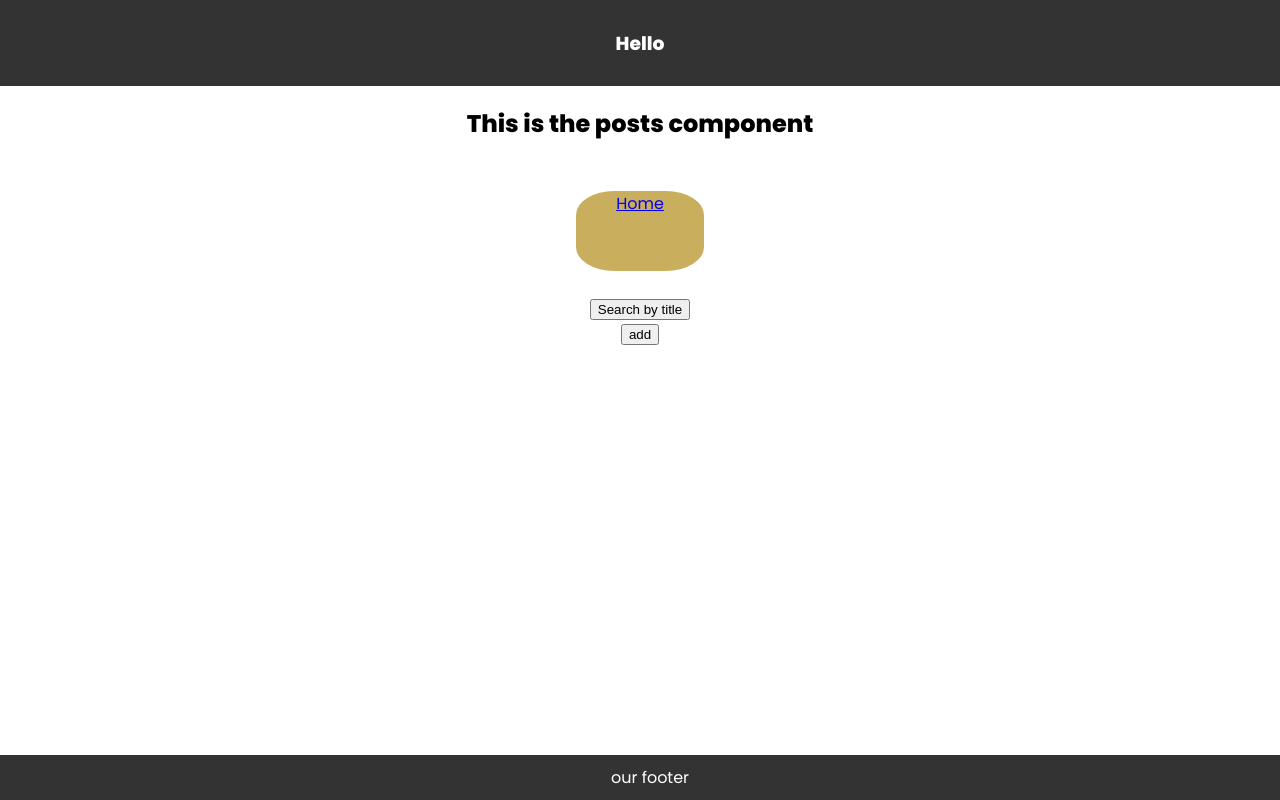
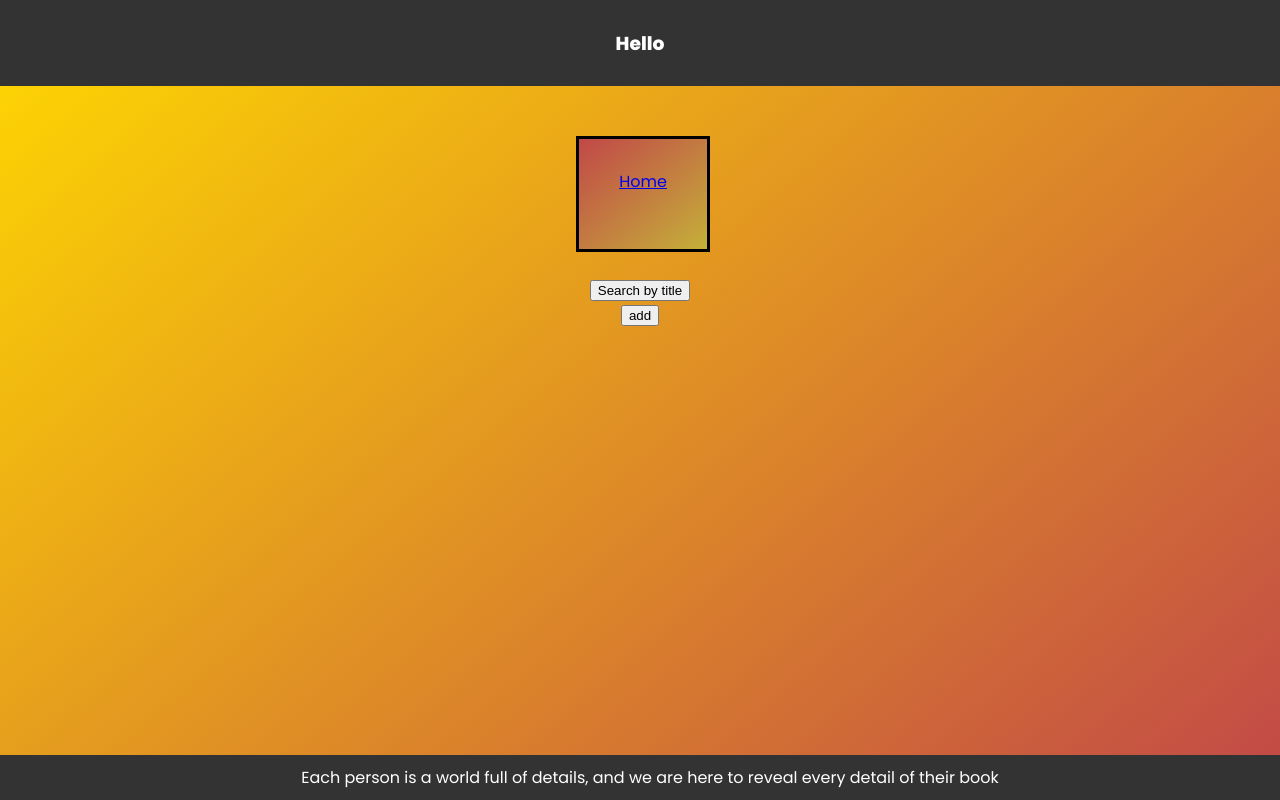
Before and after one commit to EOSHUA/Building-a-React-application-to-work-with-the-information, a React (Create React App) app: page /User/Home/Posts in a window 1280 px wide. Built offline with nearby package versions, Linux system fonts and the light colour scheme; data requests are answered from the project's data file.

Commit message:
Continue project  finish

```diff
--- /dev/null
+++ b/db.json
@@ -0,0 +1,19 @@
+{
+  "posts": [
+    {
+      "id": 1,
+      "title": "json-server",
+      "author": "typicode"
+    }
+  ],
+  "comments": [
+    {
+      "id": 1,
+      "body": "some comment",
+      "postId": 1
+    }
+  ],
+  "profile": {
+    "name": "typicode"
+  }
+}
--- a/src/App.css
+++ b/src/App.css
@@ -8,7 +8,10 @@ nav {
   text-align: center;
 }
 body{
-
+  background: linear-gradient(500deg, #FFD900, rgb(193, 72, 72));
+  background-repeat: no-repeat;
+  background-position: center;
+  background-size: cover;
   font-family: 'Poppins', sans-serif;
   background-repeat: no-repeat;
   background-position: center;
@@ -44,9 +47,21 @@ section {
   padding: 20px;
   width: 40%;
   height: 350px;
-  background:  #f1d170;
+  background:  #dfbf5e;
   border: 3px solid #2f2626;
   border-radius: 15px;
+  animation: scaleUp 0.5s ease;
+}
+
+@keyframes scaleUp {
+  0% {
+    transform: scale(30);
+    opacity: 0;
+  }
+  100% {
+    transform: scale(1);
+    opacity: 1;
+  }
 }
 
 label {
@@ -111,27 +126,32 @@ Link:hover {
 }
 
 .PresentationOfInformation{
-  color: #007bff;
-  background-color: #C9AE5D
+  color: #3a3c3a;
+  background-color: #ad8407;
+  font-size: 20px;
 }
 
 .butLinkToRegistration{
   width: 20%;
   text-align: center;
   padding: 20px;
+  padding-top: 80px;
   margin-top: 250px;
-  border-radius: 30%;
+ border: 3px solid black;
   height: 150px;
-  background-color: #C9AE5D;
+  background: linear-gradient(500deg ,rgb(193, 72, 72), #c5b039);
 }
 
 .butLinkToHome{
   background-color: #C9AE5D;
+  padding-top: 30px;
   width: 10%;
   height: 80px;
   margin-left: 45%;
   margin-top: 50px;
-  border-radius: 30%;
+  border: 3px solid black;
+  background: linear-gradient(500deg ,rgb(193, 72, 72), #c5b039);
+
 }
 
 .SelectedPostDetails{
--- a/src/App.js
+++ b/src/App.js
@@ -38,7 +38,7 @@ function App() {
         <Route path='User/Home/album/:albumId' element ={<Photos/>}>   </Route>
         <Route path='*' element={<Error />}>  </Route>
   </Routes>
-  <footer>our footer</footer>
+  <footer>Each person is a world full of details, and we are here to reveal every detail of their book</footer>
   </UserContext.Provider>
     </BrowserRouter>
 
--- a/src/pages/Albums.jsx
+++ b/src/pages/Albums.jsx
@@ -90,7 +90,6 @@ export function UserInfo() {
 
   return (
     <section>
-      <h1>This is the Albums component</h1>
       <div className=" butLinkToHome">
         <Link to="/User/Home">Home</Link>
       </div>
--- a/src/pages/Posts.jsx
+++ b/src/pages/Posts.jsx
@@ -94,7 +94,6 @@ function toApDate(){
 
   return (
     <section>
-      <h1>This is the posts component</h1>
       <div className=' butLinkToHome'>
       <Link to='/User/Home'>Home</Link>
       </div>
--- a/src/pages/Todos.jsx
+++ b/src/pages/Todos.jsx
@@ -122,7 +122,6 @@ function Todos() {
 
   return (
     <section>
-      <h1>This is the Todos component</h1>
       <div className=" butLinkToHome">
         <Link to="/User/Home">Home</Link>
       </div>
```
